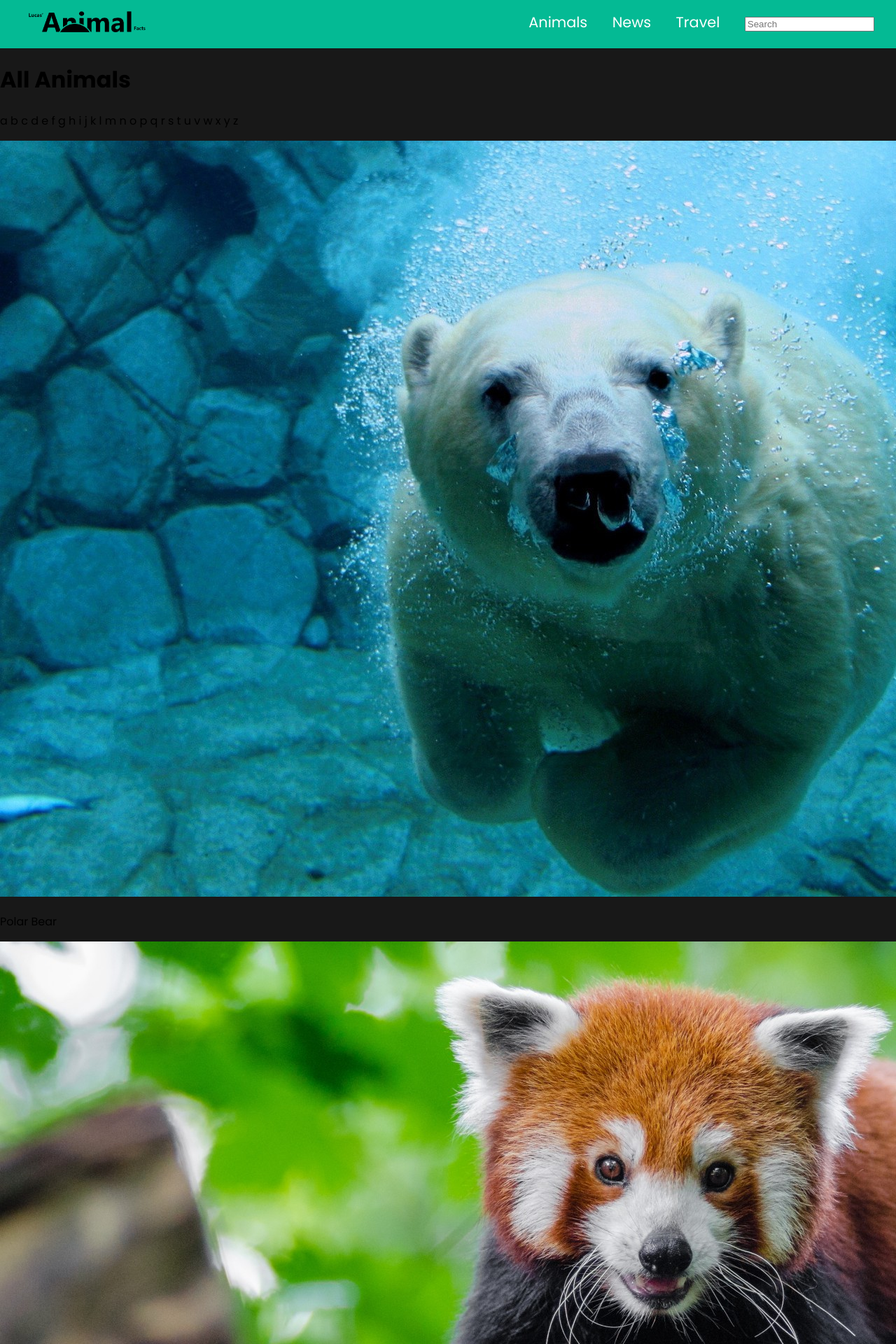
After one commit to LucasLassiter/LucasAnimalFacts, a Django app: page /animals/allanimals/ in a window 1280 px wide; the page is wider, and only the part inside the window is pictured. The commit adds this page. Shown: the top 1920 px of that part at 70% size. Run offline with Django 3.2, Linux system fonts and the light colour scheme; data comes from the database, SQL or seed files in the repository; both versions use the stored data as it was after the commit.

Commit message:
Started animal list view

```diff
--- a/src/LucasAnimalFacts/settings.py
+++ b/src/LucasAnimalFacts/settings.py
@@ -25,7 +25,7 @@ SECRET_KEY = 'gxcq5-*ajz)*ol@$#c3q+i^&9i1^*6o#ajjnf_s9*i!zlv51a1'
 # SECURITY WARNING: don't run with debug turned on in production!
 DEBUG = True
 
-ALLOWED_HOSTS = ['10.0.0.8', '73.151.232.244']
+ALLOWED_HOSTS = ['10.0.0.8', '73.151.232.244', '127.0.0.1']
 
 
 # Application definition
--- a/src/animals/urls.py
+++ b/src/animals/urls.py
@@ -15,9 +15,10 @@ Including another URLconf
 """
 from django.urls import path
 
-from animals.views import AnimalDetailView, animal_detail
+from animals.views import AnimalDetailView, AnimalListView
 
 app_name = 'animals'
 urlpatterns = [
-    path('<slug:slug>/', AnimalDetailView.as_view(), name='animal_detail'),
+    path('allanimals/<slug:slug>/', AnimalDetailView.as_view(), name='animal_detail'),
+    path('allanimals/', AnimalListView.as_view(), name='animal_list'),
 ]
--- a/src/animals/views.py
+++ b/src/animals/views.py
@@ -11,6 +11,11 @@ from django.views.generic import (
 )
 
 from .models import Animal
+
+class AnimalListView(ListView):
+    template_name = 'animal_list.html'
+    queryset = Animal.objects.all()
+    context_object_name = 'animals'
 
 # Create your views here.
 class AnimalDetailView(DetailView):
@@ -43,6 +48,3 @@ class AnimalDetailView(DetailView):
         context['split_info'] = self.animal_info
 
         return context
-
-def animal_detail(request):
-    return(request, 'animal_detail.html', {})
--- /dev/null
+++ b/src/templates/animal_list.html
@@ -0,0 +1,15 @@
+{% extends 'Animal_Base.html' %}
+{% load static %}
+{% block title %}All animals{% endblock %}
+{% block content %}
+
+<h1>All Animals</h1>
+<p>a b c d e f g h i j k l m n o p q r s t u v w x y z</p>
+
+    {% for animal in animals %}
+        <div class="animal-container">
+            <img src="{{ animal.image.all.first.image.url }}" alt="{{ animal.image.all.first.description }}">
+            <p>{{ animal.name }}</p>
+        </div>
+    {% endfor %}
+{% endblock %}
--- a/src/templates/navbar.html
+++ b/src/templates/navbar.html
@@ -10,7 +10,7 @@
         <nav>
             <img id="exit-btn" class="exit-btn" src="{% static '/mainpictures/exit.svg' %}" alt="">
             <ul class="nav-element">
-                <a href=""><li>Home</li></a>
+                <a href=""><li>Animals</li></a>
                 <a href=""><li>News</li></a>
                 <a href=""><li>Travel</li></a>
                 <li><input class="search" type="text" placeholder="Search"></li>
```
Also changed, not shown: src/db.sqlite3.
